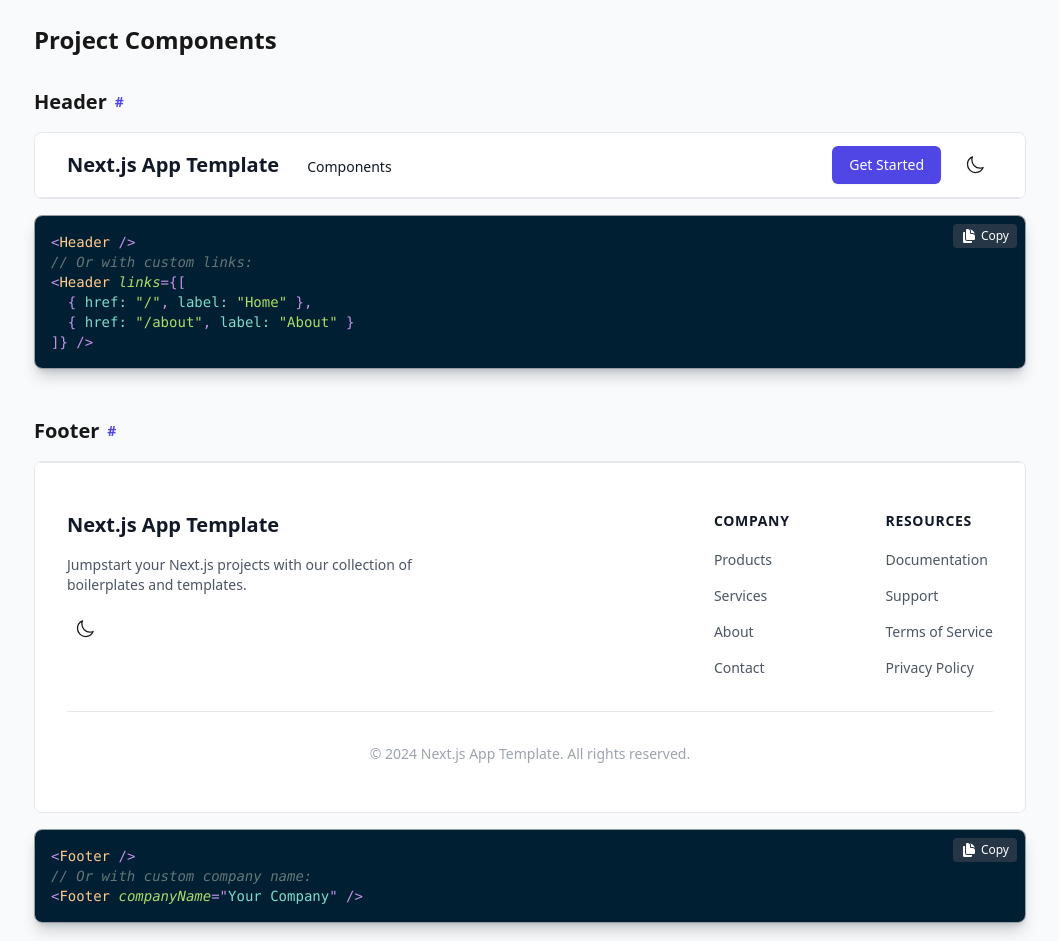
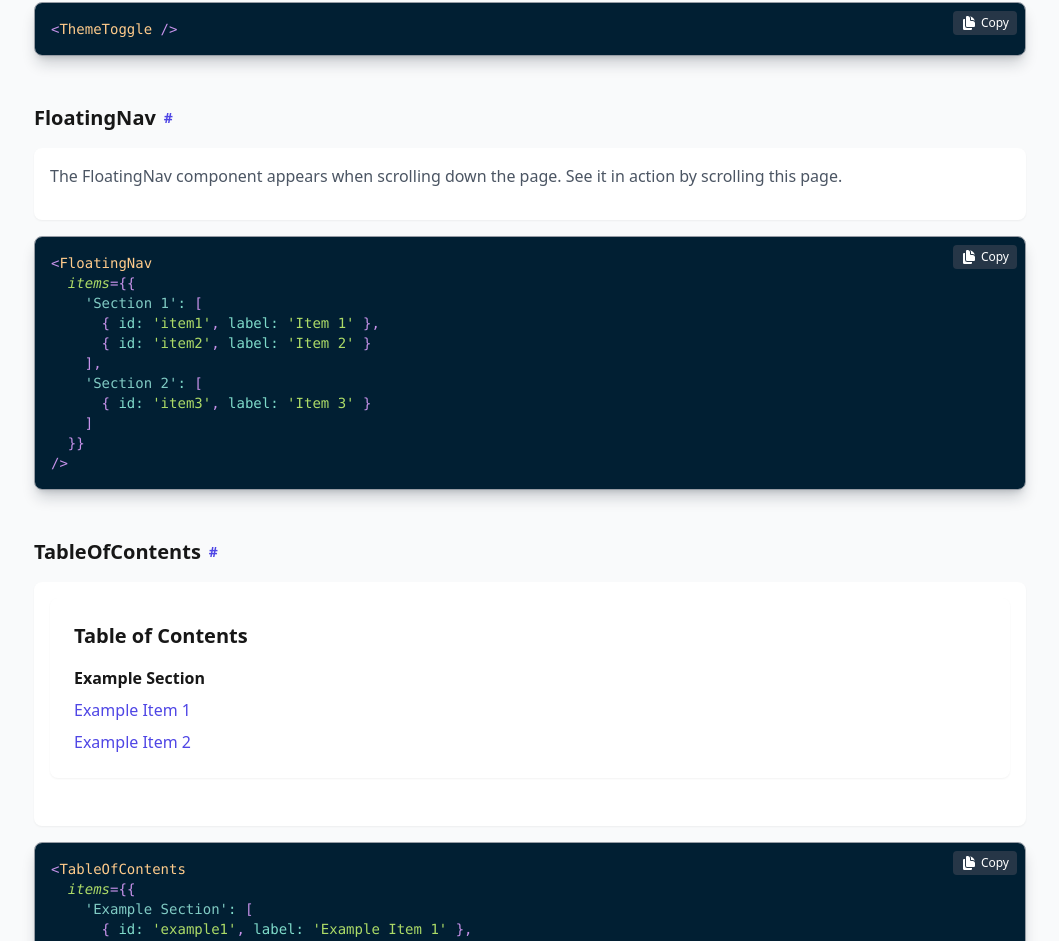
Before and after one commit to KenanBek/nextjs-app-template, a Next.js app: page /components in a window 1280 px wide. Shown: the part 1859-2800 px from the top of the page, without its empty margins (110-1169 px from the left). Built offline with nearby package versions, Linux system fonts and the light colour scheme.

Commit message:
Preview missing components

```diff
--- a/app/components/page.tsx
+++ b/app/components/page.tsx
@@ -13,6 +13,9 @@
     { id: 'pageheader', label: 'PageHeader' },
     { id: 'ctabutton', label: 'CTAButton' },
     { id: 'themetoggle', label: 'ThemeToggle' },
+    { id: 'floatingnav', label: 'FloatingNav' },
+    { id: 'tableofcontents', label: 'TableOfContents' },
+    { id: 'scrollindicator', label: 'ScrollIndicator' },
   ],
   'Project Components': [
     { id: 'header', label: 'Header' },
@@ -102,6 +105,80 @@
               </div>
               <CodeBlock code={`<ThemeToggle />`} />
             </div>
+
+            {/* FloatingNav */}
+            <div id="floatingnav" className="mb-12 scroll-mt-16">
+              <h3 className="text-xl font-semibold mb-4 flex items-center gap-2">
+                FloatingNav
+                <a href="#floatingnav" className="text-indigo-600 dark:text-indigo-400 text-sm">
+                  #
+                </a>
+              </h3>
+              <div className="mb-4 bg-white dark:bg-gray-800 p-4 rounded-lg shadow-sm">
+                <p className="text-gray-600 dark:text-gray-300 mb-4">
+                  The FloatingNav component appears when scrolling down the page. See it in action by scrolling this page.
+                </p>
+              </div>
+              <CodeBlock
+                code={`<FloatingNav
+  items={{
+    'Section 1': [
+      { id: 'item1', label: 'Item 1' },
+      { id: 'item2', label: 'Item 2' }
+    ],
+    'Section 2': [
+      { id: 'item3', label: 'Item 3' }
+    ]
+  }}
+/>`}
+              />
+            </div>
+
+            {/* TableOfContents */}
+            <div id="tableofcontents" className="mb-12 scroll-mt-16">
+              <h3 className="text-xl font-semibold mb-4 flex items-center gap-2">
+                TableOfContents
+                <a href="#tableofcontents" className="text-indigo-600 dark:text-indigo-400 text-sm">
+                  #
+                </a>
+              </h3>
+              <div className="mb-4 bg-white dark:bg-gray-800 p-4 rounded-lg shadow-sm">
+                <TableOfContents
+                  items={{
+                    'Example Section': [
+                      { id: 'example1', label: 'Example Item 1' },
+                      { id: 'example2', label: 'Example Item 2' },
+                    ],
+                  }}
+                />
+              </div>
+              <CodeBlock
+                code={`<TableOfContents
+  items={{
+    'Example Section': [
+      { id: 'example1', label: 'Example Item 1' },
+      { id: 'example2', label: 'Example Item 2' }
+    ]
+  }}
+/>`}
+              />
+            </div>
+
+            {/* ScrollIndicator */}
+            <div id="scrollindicator" className="mb-12 scroll-mt-16">
+              <h3 className="text-xl font-semibold mb-4 flex items-center gap-2">
+                ScrollIndicator
+                <a href="#scrollindicator" className="text-indigo-600 dark:text-indigo-400 text-sm">
+                  #
+                </a>
+              </h3>
+              <div className="mb-4 bg-white dark:bg-gray-800 p-4 rounded-lg shadow-sm">
+                <p className="text-gray-600 dark:text-gray-300 mb-4">
+                  The ScrollIndicator component shows reading progress at the top of the page. See it in action as you scroll this page.
+                </p>
+              </div>
+              <CodeBlock code={`<ScrollIndicator />`} />
+            </div>
           </section>
 
           {/* Project Components Section */}
```
